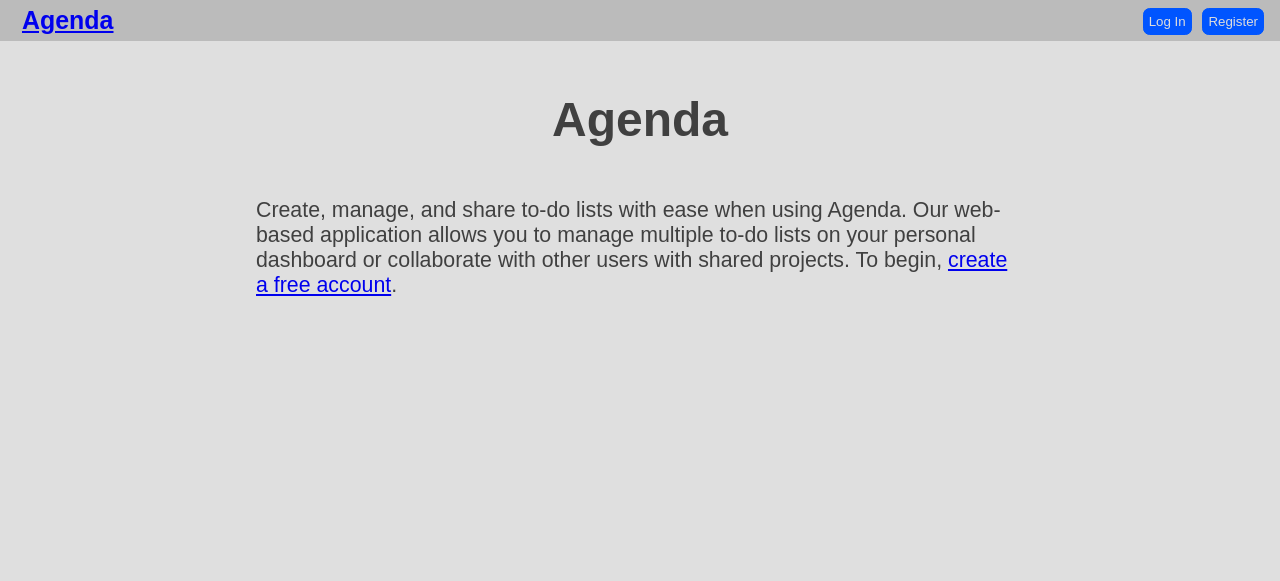
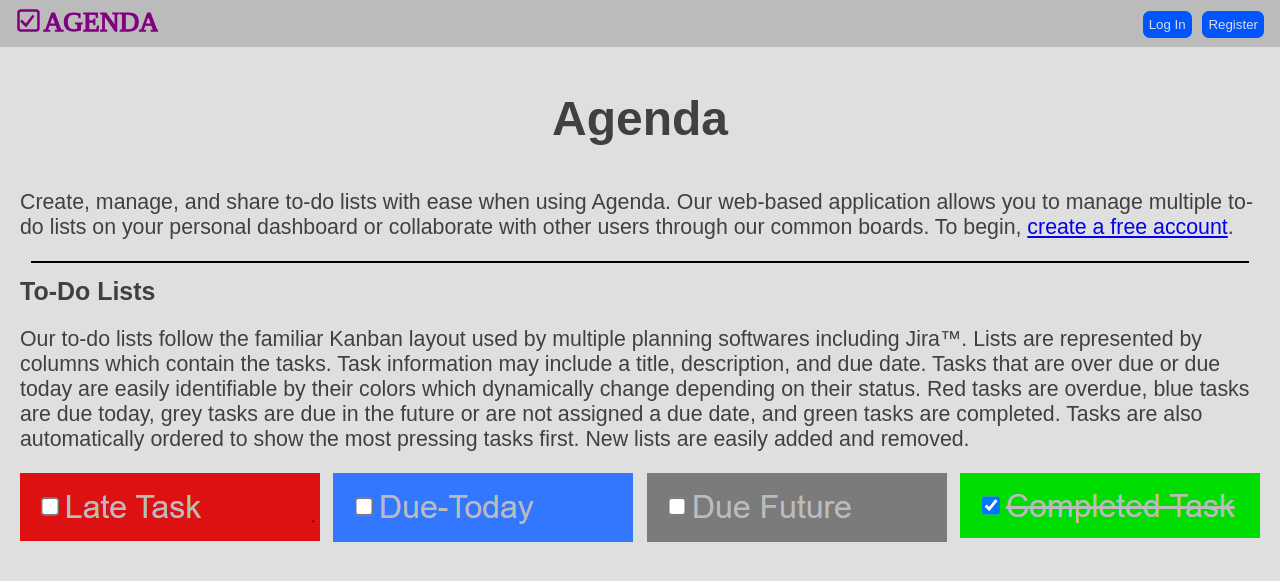
Before and after one commit to Lpitt2/Todo, a Django app: page / in a window 1280 px wide. Shown: the top 581 px of the page. Run offline with Django 4.2, Linux system fonts and the light colour scheme.

Commit message:
Minor UI improvements. Added logo. Added content to the index page. Added border to tasks.

```diff
--- a/Todo/agenda/static/basic_light/basic_light.css
+++ b/Todo/agenda/static/basic_light/basic_light.css
@@ -9,6 +9,7 @@
 @import "./elements/form.css";
 @import "./elements/dialog.css";
 @import "./elements/lists.css";
+@import "./elements/headings.css";
 
 /* Styling for compound elements. */
 @import "./compound/button_groups.css";
--- a/Todo/agenda/static/basic_light/elements/dialog.css
+++ b/Todo/agenda/static/basic_light/elements/dialog.css
@@ -6,3 +6,10 @@
   background: #00000000;
 
 }
+
+::backdrop {
+
+
+  backdrop-filter: blur(5px);
+
+}
--- /dev/null
+++ b/Todo/agenda/static/basic_light/elements/headings.css
@@ -0,0 +1,31 @@
+h1, h2, h3, h4, h5, h6 {
+
+  padding: 0px;
+  margin-top: 1ex;
+  margin-bottom: 1ex;
+
+}
+
+h1.center {
+  text-align: center;
+}
+
+h2.center {
+  text-align: center;
+}
+
+h3.center {
+  text-align: center;
+}
+
+h4.center {
+  text-align: center;
+}
+
+h5.center {
+  text-align: center;
+}
+
+h6.center {
+  text-align: center;
+}
--- a/Todo/agenda/templates/agenda/base/main_page.html
+++ b/Todo/agenda/templates/agenda/base/main_page.html
@@ -17,7 +17,7 @@
 
     <ul class="nav-menu-primary">
 
-      <li><a href="{% url 'index' %}"><h3 style="margin: 3px; padding: 3px;">Agenda</h3></a></li>
+      <li><a href="{% url 'index' %}"><img style="padding-top: 6pt; padding-bottom: 6pt;" src="{% static 'icons/logo.svg' %}" height="25"></a></li>
 
       {% if user.is_authenticated %}
       <li><a href="{% url 'home' %}"><button class="button-primary">Home</button></a></li>
--- a/Todo/agenda/templates/agenda/index.html
+++ b/Todo/agenda/templates/agenda/index.html
@@ -1,4 +1,6 @@
 {% extends './base/main_page.html' %}
+
+{% load static %}
 
 {% block metadata %}{% endblock %}
 
@@ -13,9 +15,50 @@
 
     <p>
       Create, manage, and share to-do lists with ease when using Agenda. Our web-based application allows you to manage
-      multiple to-do lists on your personal dashboard or collaborate with other users with shared projects. To begin,
-      <a href="{% url 'register' %}">create a free account</a>.
+      multiple to-do lists on your personal dashboard or collaborate with other users through our common boards. To
+      begin, <a href="{% url 'register' %}">create a free account</a>.
     </p>
+
+    <hr/>
+
+    <h3>To-Do Lists</h3>
+
+    <p>
+      Our to-do lists follow the familiar Kanban layout used by multiple planning softwares including Jira&trade;. Lists are
+      represented by columns which contain the tasks. Task information may include a title, description, and due date.
+      Tasks that are over due or due today are easily identifiable by their colors which dynamically change depending on
+      their status. Red tasks are overdue, blue tasks are due today, grey tasks are due in the future or are not assigned a
+      due date, and green tasks are completed. Tasks are also automatically ordered to show the most pressing tasks first.
+      New lists are easily added and removed.
+    </p>
+
+    <ul class="element-list center-horizontal">
+
+      <li>
+
+        <img src="{% static 'images/late-task.png' %}" alt="Late task example">
+
+      </li>
+
+      <li>
+
+        <img src="{% static 'images/due-today-task.png' %}" alt="Task that is due today example">
+
+      </li>
+
+      <li>
+
+        <img src="{% static 'images/future-task.png' %}" alt="Task that is due in the future">
+
+      </li>
+
+      <li>
+
+        <img src="{% static 'images/completed-task.png' %}" alt="Task that has been completed.">
+
+      </li>
+
+    </ul>
 
   </div>
 
--- a/Todo/agenda/templates/agenda/login.html
+++ b/Todo/agenda/templates/agenda/login.html
@@ -2,6 +2,10 @@
 
 {% block content %}
   <form onaction="{% url 'login' %}" method="POST">
+
+    <h3 class="center">Login</h3>
+
+
 
     {% if error_message %}
     <div>{{error_message}}</div>
--- a/Todo/agenda/templates/agenda/register.html
+++ b/Todo/agenda/templates/agenda/register.html
@@ -2,6 +2,8 @@
 
 {% block content %}
   <form onaction="{% url 'register' %}" method="POST">
+
+    <h3 class="center">Register</h3>
 
     {% if error_message %}
     <div>{{ error_message }}</div>
--- a/Todo/agenda/templates/agenda/shared_dashboard.html
+++ b/Todo/agenda/templates/agenda/shared_dashboard.html
@@ -23,7 +23,7 @@
 
       {% for group in user_boards %}
 
-      <li data-commonboard="{{ group.id }}"><span class="button-group-row"><a href="{% url 'shared' group.id %}"><button class="button-secondary stretch">{{ group.title }}</button></a><button class="button-warning common-board-leave-button"><img width="10" height="10" src="{% static 'icons/delete.svg' %}"></button></span></li>
+      <li data-commonboard="{{ group.id }}"><a href="{% url 'shared' group.id %}"><button class="button-secondary stretch">{{ group.title }}</button></a></li>
 
       {% endfor %}
 
@@ -41,6 +41,8 @@
     <!--Create Common Group dialog.-->
     <dialog closedBy="any" id="create-common-group-dialog">
       <form id="create-common-group-form">
+
+        <h4 class="center">New Common Group</h4>
 
         <div style="margin: 10pt;">
           <input type="text" placeholder="Name of Board" id="common_group_name_field"/>
```
Also changed, not shown: Todo/agenda/static/controllers/commonboard_dashboard_page.js (+1 -55 lines), Todo/agenda/static/controllers/commonboard_page.js (+30 -0 lines), Todo/agenda/static/taskboard.css (+6 -1 lines), Todo/agenda/templates/agenda/shared_commonboard.html (+17 -3 lines), Todo/agenda/static/basic_light/alignment.css (line endings or trailing spaces), Todo/agenda/static/basic_light/elements/lists.css (line endings or trailing spaces), Todo/agenda/static/icons/logo.svg (added), Todo/agenda/static/images/completed-task.png (added), Todo/agenda/static/images/due-today-task.png (added), Todo/agenda/static/images/future-task.png (added), Todo/agenda/static/images/late-task.png (added), Todo/db.sqlite3.
